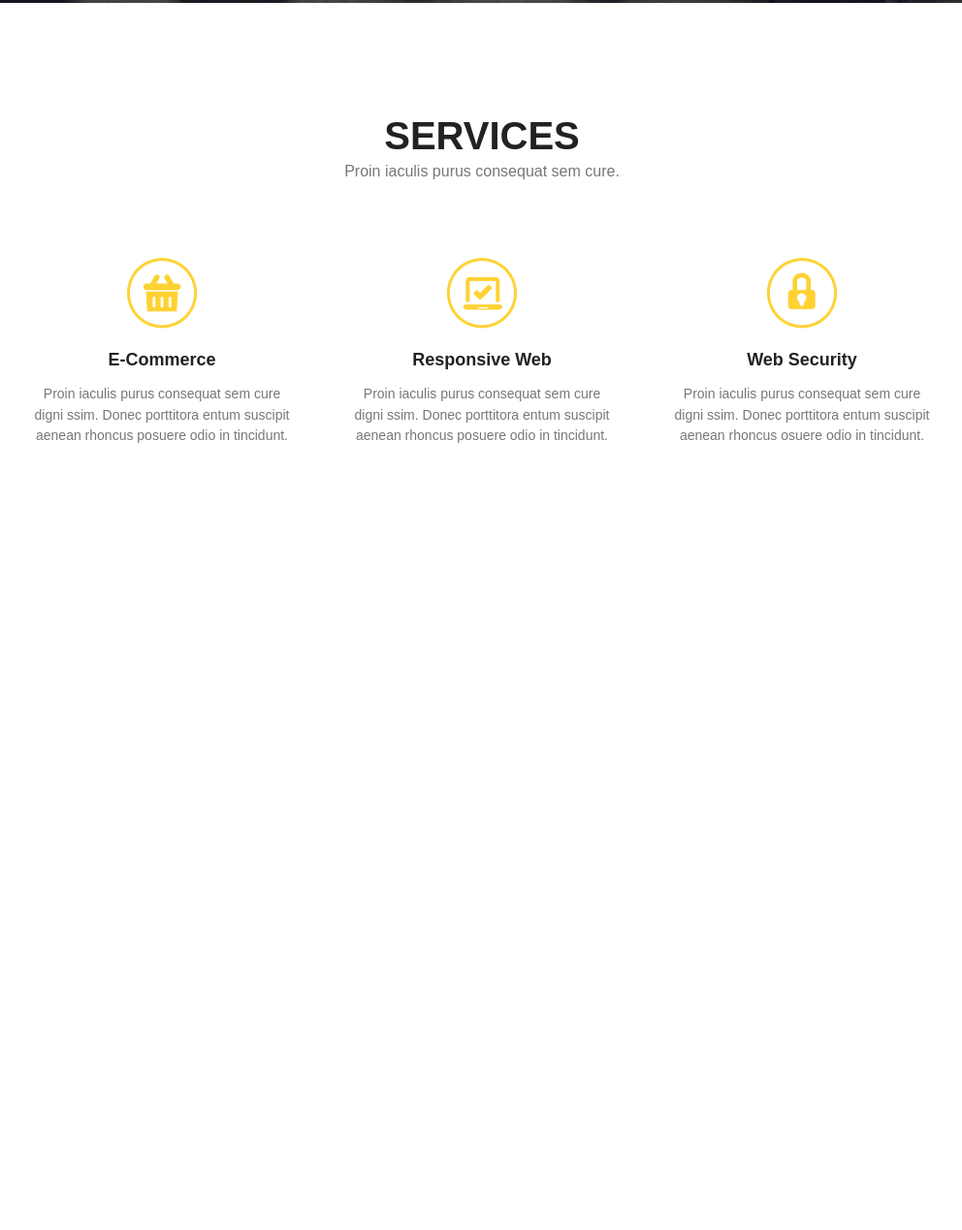
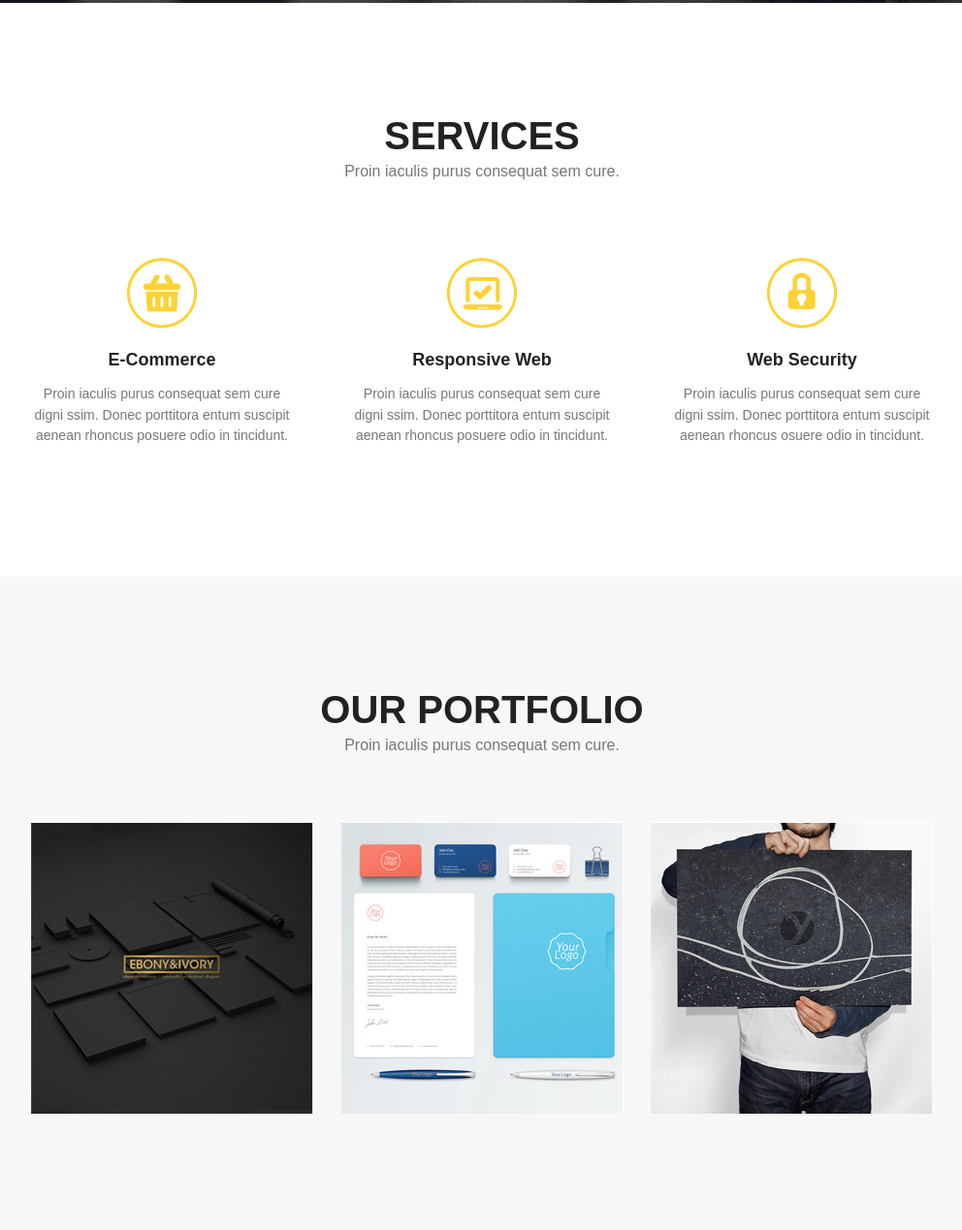
Before and after one commit to SergiyStasyuk/Youtube_project, a plain HTML site: page index.html in a window 1280 px wide. Shown: the part 680-1949 px from the top of the page at 97% size, without its empty margins (143-1135 px from the left). Before the commit the page ends 1155 px from the top, so only its background shows below. Drawn offline with Linux system fonts and the light colour scheme.

Commit message:
Adding third section

```diff
--- a/css/main.css
+++ b/css/main.css
@@ -134,3 +134,28 @@ h1 {
 .services__item:nth-child(2) {
 	margin-left: 60px;
 }
+
+#services {
+	padding-bottom: 120px;
+}
+
+#portfolio {
+	background: #f7f7f7;
+	padding-bottom: 120px;
+}
+
+.works {
+	margin-top: 70px;
+}
+
+.works img {
+	float: left;
+}
+
+.works img:nth-child(2) {
+	margin-left: 29px;
+}
+
+.works img:last-child {
+	float: right;
+}
--- a/index.html
+++ b/index.html
@@ -43,7 +43,7 @@
 	</header>
 
 
-	<section>
+	<section id="services">
 		<div class="container">
 			<div class="title">
 				<h2>
@@ -78,9 +78,23 @@
 			</div>
 		</div>
 	</section>
-	<section>
+
+
+	<section id="portfolio">
 		<div class="container">
-
+			<div class="title">
+				<h2>
+					Our portfolio
+				</h2>
+				<p>
+					Proin iaculis purus consequat sem cure.
+				</p>
+			</div>
+			<div class="works clearfix">
+				<img src="img/img1.jpg" alt="Work">
+				<img src="img/img2.jpg" alt="Work">
+				<img src="img/img3.jpg" alt="Work">
+			</div>
 		</div>
 	</section>
 	<section>
```
